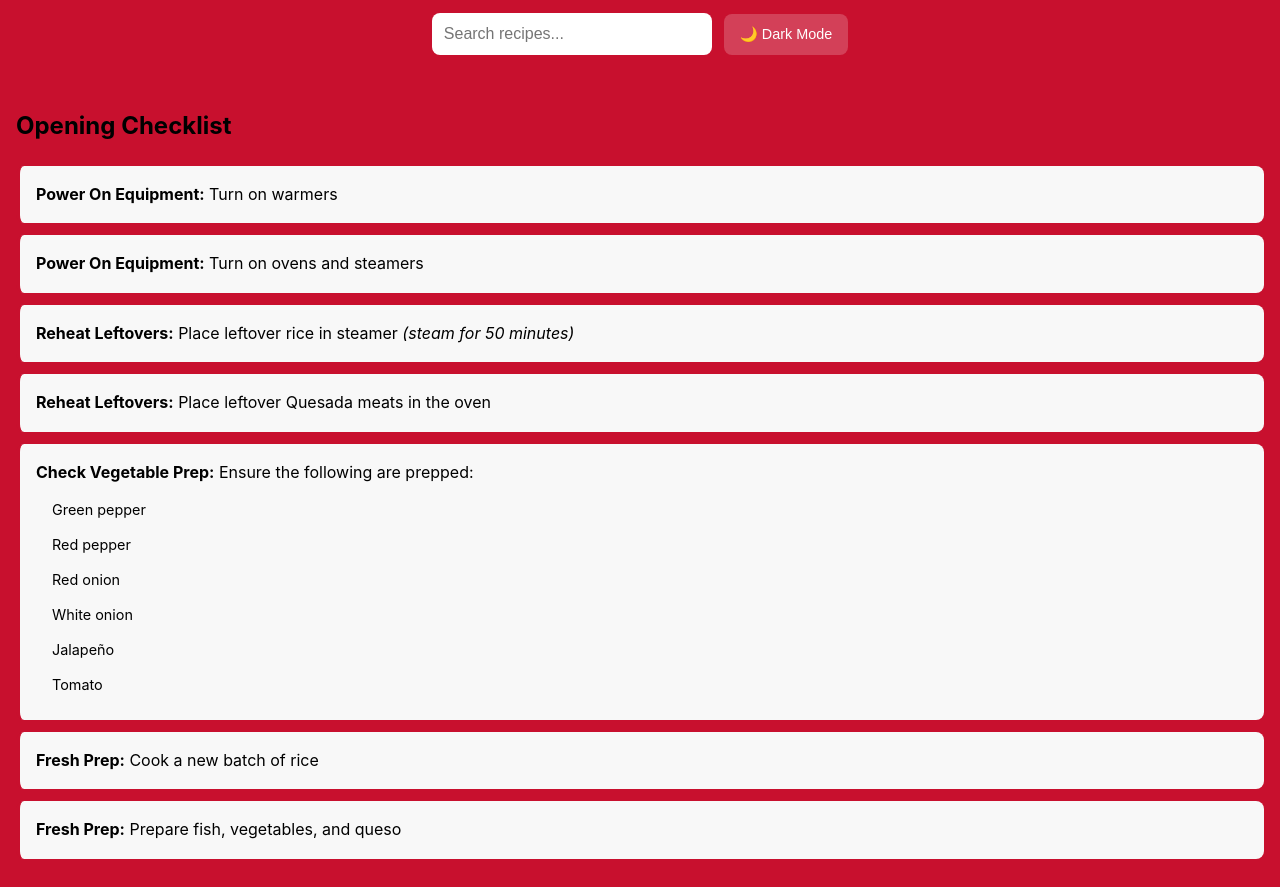
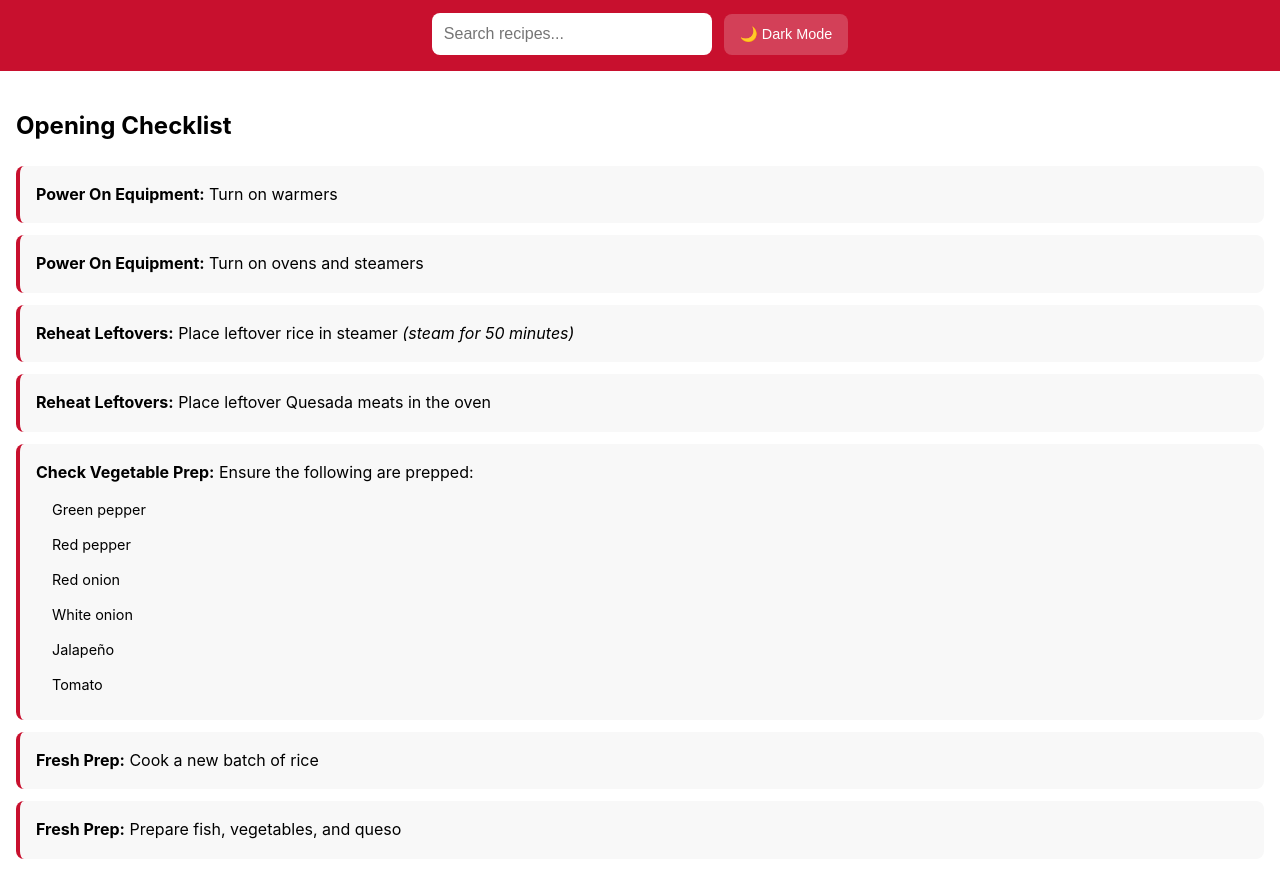
Before and after one commit to B3ND1X/QSDA, a plain HTML site: page index.html in a window 1280 px wide. Shown: the part 57-944 px from the top of the page. Drawn offline with Linux system fonts and the light colour scheme.

Commit message:
Add files via upload

```diff
--- a/index.html
+++ b/index.html
@@ -5,7 +5,6 @@
     <meta name="viewport" content="width=device-width, initial-scale=1.0"/>
     <meta name="apple-mobile-web-app-capable" content="yes">
     <meta name="mobile-web-app-capable" content="yes">
-    <meta name="theme-color" content="#c8102e"> <!-- Added this -->
     <link rel="manifest" href="manifest.json">
     <link rel="icon" href="assets/icon.png">
     <title>Quesada Recipes</title>
@@ -14,26 +13,20 @@
             color-scheme: light dark;
         }
 
-        html, body {
-            background-color: #c8102e; /* Changed from white */
-            max-width: 100%;
-            overflow-x: hidden;
+        * {
+            box-sizing: border-box;
         }
 
         body {
             font-family: -apple-system, BlinkMacSystemFont, 'Segoe UI', Roboto, Arial, sans-serif;
             margin: 0;
             padding: 0;
+            background: #fff;
             color: #000;
             line-height: 1.6;
+            overflow-x: hidden;
             width: 100%;
         }
-
-        * {
-            box-sizing: border-box;
-            max-width: 100%;
-        }
-
 
         header {
             background: #c8102e;
```
Also changed, not shown: manifest.json.
